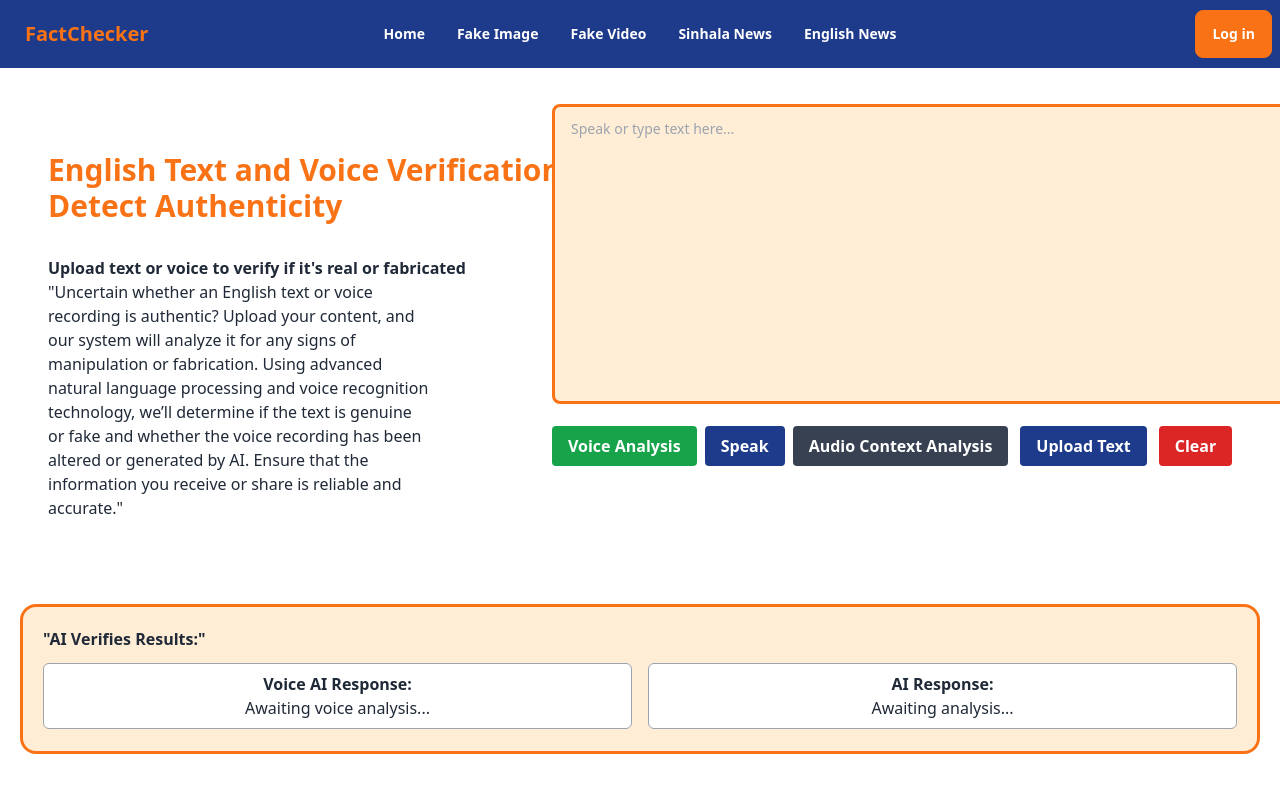
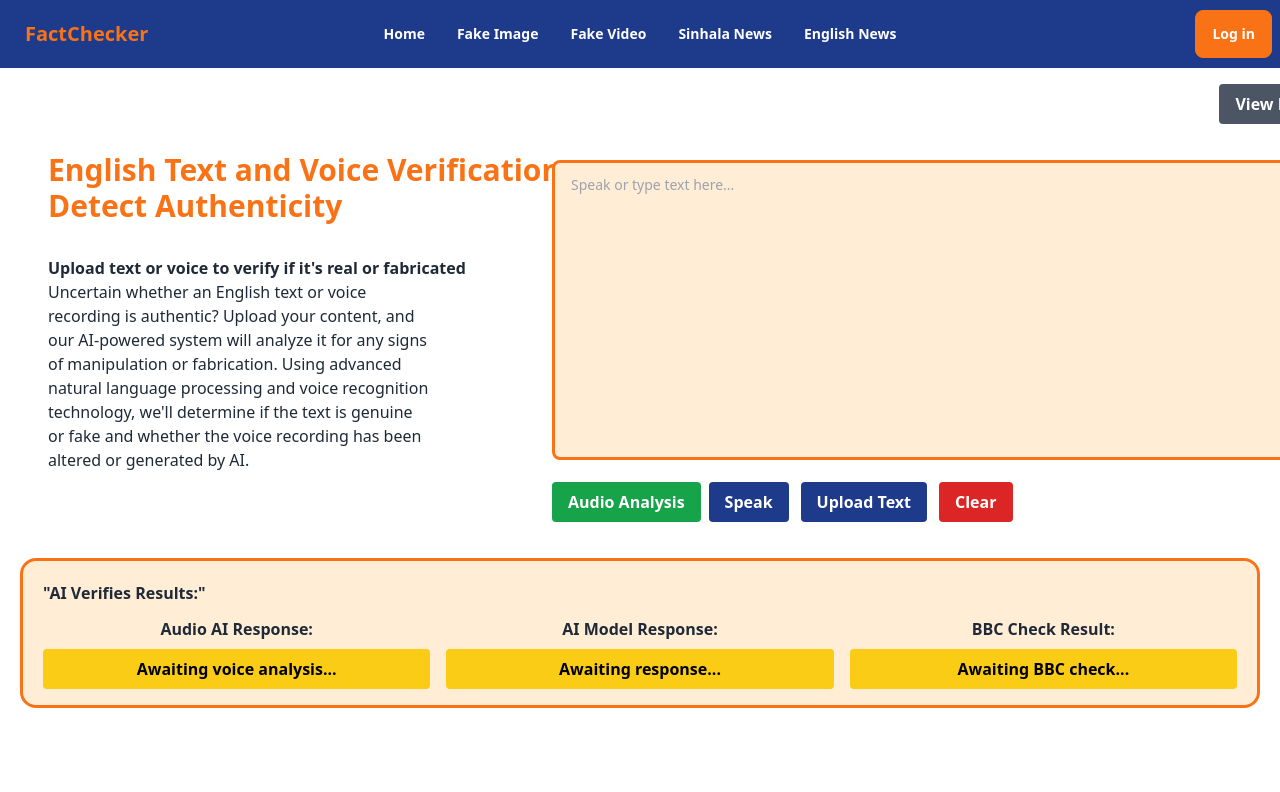
Before and after one commit to tharindudecosta/24-25J-144-Fake_news_detection_FE, a Next.js app: page /english_text in a window 1280 px wide. Shown: the top 792 px of the page. Built offline with nearby package versions, Linux system fonts and the light colour scheme.

Commit message:
Updated Eng Fake News and Audio Analysis

```diff
--- a/src/components/SpeechToText.tsx
+++ b/src/components/SpeechToText.tsx
@@ -17,7 +17,7 @@ interface SpeechToTextProps {
   onTranscript: (transcript: string) => void;
   onStopListening: () => void;
   onVoiceResponse: (response: string) => void;
-  onListeningChange?: (isListening: boolean) => void; // New Prop
+  onListeningChange?: (isListening: boolean) => void;
 }
 
 const SpeechToText = forwardRef<any, SpeechToTextProps>(
@@ -33,8 +33,6 @@ const SpeechToText = forwardRef<any, SpeechToTextProps>(
     const audioChunksRef = useRef<Blob[]>([]);
     const [isModalOpen, setIsModalOpen] = useState(false);
     const [selectedFile, setSelectedFile] = useState<File | null>(null);
-    const [isModalOpen1, setIsModalOpen1] = useState(false);
-    const [selectedFile1, setSelectedFile1] = useState<File | null>(null);
 
     useImperativeHandle(ref, () => ({
       stopListening() {
@@ -71,19 +69,12 @@ const SpeechToText = forwardRef<any, SpeechToTextProps>(
         recognitionRef.current.continuous = true;
 
         recognitionRef.current.onresult = (event: any) => {
-          let finalTranscript = ""; // Variable to store only final result text
-
-          // Loop through all results to find the final transcript
-          for (let i = event.resultIndex; i < event.results.length; i++) {
-            const result = event.results[i];
-            if (result.isFinal) {
-              finalTranscript = result[0].transcript; // Set the final result
-            }
+          let text = "";
+          for (let i = 0; i < event.results.length; i++) {
+            text += event.results[i][0].transcript;
           }
-
-          if (finalTranscript) {
-            setTranscript(finalTranscript); // Update the transcript only with final text
-          }
+          setTranscript(text);
+          onTranscript(text);
         };
 
         recognitionRef.current.onerror = (event: any) => {
@@ -116,7 +107,7 @@ const SpeechToText = forwardRef<any, SpeechToTextProps>(
     const toggleRecognition = () => {
       setIsListening((prevIsListening) => {
         const newIsListening = !prevIsListening;
-        onListeningChange?.(newIsListening); // Notify parent about state change
+        onListeningChange?.(newIsListening);
         return newIsListening;
       });
     };
@@ -158,15 +149,6 @@ const SpeechToText = forwardRef<any, SpeechToTextProps>(
       }
     };
 
-    const handleFileUpload1 = (event: React.ChangeEvent<HTMLInputElement>) => {
-      const file = event.target.files?.[0];
-      if (file && file.type === "audio/mpeg") {
-        setSelectedFile1(file);
-      } else {
-        alert("Please upload a valid .mp3 file.");
-      }
-    };
-
     const sendUploadedFile = async () => {
       if (!selectedFile) return;
       await uploadAudio(selectedFile);
@@ -187,7 +169,7 @@ const SpeechToText = forwardRef<any, SpeechToTextProps>(
           },
         });
         const response = await fetch(
-          "https://us-central1-regal-campus-448011-c9.cloudfunctions.net/pretrainmodel",
+          "https://pretrainmodel-766120731872.us-central1.run.app",
           { method: "POST", body: formData }
         );
         console.log("Response:", response);
@@ -195,27 +177,16 @@ const SpeechToText = forwardRef<any, SpeechToTextProps>(
         let responseMessage = "Failed to process audio.";
 
         if (result.message === "The input audio is classified as fake.") {
-          responseMessage = "Audio is AI-generated";
+          responseMessage = "Audio is AI-generated.";
         } else if (
           result.message === "The input audio is classified as real."
         ) {
-          responseMessage = "Audio is real";
+          responseMessage = "Audio is real.";
         }
 
         Swal.fire("Success", responseMessage, "success");
         onVoiceResponse(responseMessage);
-        setIsModalOpen(false);
-      } catch (error) {
-        console.error("Error uploading audio:", error);
-        onVoiceResponse("Error processing voice data.");
-      }
-    };
 
-    const sendUploadedFile1 = async (audioBlob: Blob | File) => {
-      const formData = new FormData();
-      formData.append("file", audioBlob, "recording.mp3");
-
-      try {
         Swal.fire({
           title: "Processing",
           text: "Please wait while we analyze the audio...",
@@ -226,8 +197,8 @@ const SpeechToText = forwardRef<any, SpeechToTextProps>(
           },
         });
 
-        const response = await fetch(
-          "https://voicetotext-830359766867.us-central1.run.app",
+        const response1 = await fetch(
+          "https://voicetotext-766120731872.us-central1.run.app",
           {
             method: "POST",
             body: formData,
@@ -235,19 +206,24 @@ const SpeechToText = forwardRef<any, SpeechToTextProps>(
         );
         console.log(response);
 
-        const result = await response.json();
-        console.log(result);
+        const result1 = await response1.json();
+        console.log(result1);
 
-        if (result.transcription) {
+        if (result1.transcription) {
           Swal.fire("Success", "Transcription complete!", "success");
-          setTranscript(result.transcription);
-          setIsModalOpen1(false);
+          console.log(result1.transcription);
+          setTranscript(
+            (prevTranscript) => prevTranscript + " " + result1.transcription
+          );
+          setIsModalOpen(false);
         } else {
           Swal.fire("Error", "Failed to transcribe audio.", "error");
         }
+
+        setIsModalOpen(false);
       } catch (error) {
         console.error("Error uploading audio:", error);
-        Swal.fire("Error", "Something went wrong. Try again!", "error");
+        onVoiceResponse("Error processing voice data.");
       }
     };
 
@@ -257,7 +233,7 @@ const SpeechToText = forwardRef<any, SpeechToTextProps>(
           className="w-50 py-2 px-4 rounded font-bold bg-green-600 text-white"
           onClick={() => setIsModalOpen(true)}
         >
-          Voice Analysis
+          Audio Analysis
         </button>
 
         {isModalOpen && (
@@ -314,41 +290,6 @@ const SpeechToText = forwardRef<any, SpeechToTextProps>(
         >
           {isListening ? "Stop Listening" : "Speak"}
         </button>
-        <button
-          className="ml-2 w-50 py-2 px-4 rounded font-bold bg-gray-700 text-white"
-          onClick={() => setIsModalOpen1(true)}
-        >
-          Audio Context Analysis
-        </button>
-        {isModalOpen1 && (
-          <div className="fixed inset-0 flex items-center justify-center bg-gray-900 bg-opacity-50">
-            <div className="bg-white p-6 rounded-lg shadow-lg w-96">
-              <h2 className="text-lg font-bold mb-4">Upload MP3 File</h2>
-              <label className="block w-full cursor-pointer text-center border-2 border-dashed border-gray-400 p-2 rounded-md hover:border-gray-600 transition mb-2">
-                <input type="file" accept=".mp3" onChange={handleFileUpload1} />
-                <span className="text-gray-600 text-sm font-medium">
-                  Click to Upload MP3 File
-                </span>
-              </label>
-
-              {selectedFile1 && (
-                <button
-                  className="w-full py-2 px-3 rounded-md bg-green-600 hover:bg-green-700 text-white font-bold shadow-md transition duration-300"
-                  onClick={() => sendUploadedFile1(selectedFile1)}
-                >
-                  Send File
-                </button>
-              )}
-
-              <button
-                className="mt-4 w-full py-2 px-3 rounded-md bg-red-500 hover:bg-red-600 text-white font-bold shadow-md transition duration-300"
-                onClick={() => setIsModalOpen1(false)}
-              >
-                Close
-              </button>
-            </div>
-          </div>
-        )}
       </div>
     );
   }
--- a/src/pages/english_text/index.tsx
+++ b/src/pages/english_text/index.tsx
@@ -6,30 +6,24 @@ import Niv from "@/components/niv";
 import Swal from "sweetalert2";
 import SpeechToText from "../../components/SpeechToText";
 import { auth, firestore } from "../../../firebaseconfig";
-import { collection, addDoc, doc, setDoc } from "firebase/firestore";
+import { collection, addDoc, doc } from "firebase/firestore";
 import axios from "axios";
 
 function Home() {
   const router = useRouter();
-  const [textAreaContent, setTextAreaContent] = useState(""); // State to store the text area content
+  const [textAreaContent, setTextAreaContent] = useState("");
   const [isListening, setIsListening] = useState(false);
   const [aiResponse, setAIResponse] = useState("");
-  const speechToTextRef = useRef<any>(null);
+  const [bbcResponse, setBBCResponse] = useState("");
+  const speechToTextRef = useRef(null);
   const [voiceResponse, setVoiceResponse] = useState("");
 
-  // To track if the last update was from transcription to avoid duplicate appends
-  const [lastTranscript, setLastTranscript] = useState("");
-
-  // Handle transcription updates
-  const handleTranscript = (text: string) => {
-    // Only append if the text has changed, preventing duplicate appends
-    if (text !== lastTranscript) {
-      setTextAreaContent((prevContent) => prevContent + text);
-      setLastTranscript(text); // Update the last transcription to avoid duplicates
+  const handleTranscript = (text) => {
+    if (!textAreaContent.trim()) {
+      setTextAreaContent(text);
     }
   };
 
-  // Handle stopping the transcription
   const handleStopListening = () => {
     Swal.fire(
       "Speech Recognition Stopped",
@@ -64,24 +58,46 @@ function Home() {
           Swal.showLoading();
         },
       });
+
       const response = await axios.post(
-        "https://us-central1-regal-campus-448011-c9.cloudfunctions.net/fakenewsEnglish",
+        "https://fakenewsenglish-766120731872.us-central1.run.app",
         { text: textAreaContent }
       );
 
       const apiResult = response.data.result;
-      console.log("API Result:", apiResult);
-
       const userDocRef = collection(firestore, "EnglishNews");
       const docRef = doc(userDocRef, userEmail);
+      const resultsCollection = collection(docRef, "Results");
 
-      await setDoc(docRef, {
-        inputText: textAreaContent,
-        result: apiResult,
-        timestamp: new Date(),
-      });
+      try {
+        const crawlResponse = await axios.post(
+          "https://englishwebscraping-766120731872.europe-west1.run.app",
+          { text: textAreaContent }
+        );
 
-      setAIResponse(apiResult);
+        const { status } = crawlResponse.data;
+        setBBCResponse(status === "found" ? "FOUND" : "NOT FOUND");
+
+        await addDoc(resultsCollection, {
+          inputText: textAreaContent,
+          aiResult: apiResult,
+          bbcResult: status === "found" ? "FOUND" : "NOT FOUND",
+          timestamp: new Date(),
+        });
+        setAIResponse(apiResult);
+
+        Swal.fire(
+          status === "found" ? "Content Verified" : "Content Not Found",
+          status === "found"
+            ? "This content exists on BBC!"
+            : "This content doesn't match BBC articles.",
+          status === "found" ? "success" : "warning"
+        );
+      } catch (crawlErr) {
+        console.error("Web scraping error:", crawlErr);
+        Swal.fire("Error", "BBC scraping failed. Try again.", "error");
+      }
+
       Swal.fire("Success", "The text was processed successfully!", "success");
     } catch (error) {
       console.error("Error submitting text:", error);
@@ -96,14 +112,33 @@ function Home() {
   const handleClear = () => {
     setTextAreaContent("");
     setAIResponse("");
+    setBBCResponse("");
     setVoiceResponse("");
-    setLastTranscript(""); // Reset the transcription tracking
     if (speechToTextRef.current) {
       speechToTextRef.current.clearTranscript();
     }
     window.location.reload();
-    console.log("Clearing data...");
     Swal.fire("Cleared", "The text and AI result have been cleared.", "info");
+  };
+
+  const handleViewHistory = () => {
+    router.push("/englishNewsHistory");
+  };
+
+  const getColorClass = (text, type) => {
+    if (!text) return "bg-yellow-400 text-black";
+    if (type === "bbc") {
+      return text === "FOUND"
+        ? "bg-green-500 text-white"
+        : "bg-red-500 text-white";
+    }
+    if (text.toLowerCase().includes("real")) return "bg-green-500 text-white";
+    if (
+      text.toLowerCase().includes("fake") ||
+      text.toLowerCase().includes("ai")
+    )
+      return "bg-red-500 text-white";
+    return "bg-yellow-400 text-black";
   };
 
   return (
@@ -115,39 +150,44 @@ function Home() {
             <h2 className="text-orange-500 text-3xl font-bold mb-8">
               English Text and Voice Verification: Detect Authenticity
             </h2>
-
             <b className="text-1.5xl me-5">
               Upload text or voice to verify if it's real or fabricated
             </b>
-
             <div className="card w-96 flex-grow me-3 relative">
               <p>
-                "Uncertain whether an English text or voice recording is
-                authentic? Upload your content, and our system will
+                Uncertain whether an English text or voice recording is
+                authentic? Upload your content, and our AI-powered system will
                 analyze it for any signs of manipulation or fabrication. Using
                 advanced natural language processing and voice recognition
-                technology, we’ll determine if the text is genuine or fake and
+                technology, we'll determine if the text is genuine or fake and
                 whether the voice recording has been altered or generated by AI.
-                Ensure that the information you receive or share is reliable and
-                accurate."
               </p>
             </div>
           </div>
           <div className="flex justify-center lg:w-1/2 w-full mb-8 lg:mb-0">
             <div>
+              <div className="flex justify-end mb-4">
+                <button
+                  className="bg-gray-600 text-white font-bold py-2 px-4 rounded"
+                  onClick={handleViewHistory}
+                >
+                  View History
+                </button>
+              </div>
               <textarea
                 className="textarea border-orange-500 bg-orange-100 border-[3px] mt-5 h-[300px] w-[100vh]"
-                value={textAreaContent} // Use state value
-                onChange={(e) => setTextAreaContent(e.target.value)} // Allow manual input
+                value={textAreaContent}
+                onChange={(e) => setTextAreaContent(e.target.value)}
                 placeholder="Speak or type text here..."
+                style={{ resize: "vertical" }}
               ></textarea>
 
               <div className="flex items-center space-x-3 mt-4">
                 <SpeechToText
                   ref={speechToTextRef}
-                  onTranscript={handleTranscript} // Handle transcription
+                  onTranscript={handleTranscript}
                   onStopListening={handleStopListening}
-                  onVoiceResponse={(response) => setVoiceResponse(response)}
+                  onVoiceResponse={setVoiceResponse}
                   onListeningChange={setIsListening}
                 />
 
@@ -172,13 +212,39 @@ function Home() {
       <div className="card border border-orange-500 bg-orange-100 border-[3px] rounded-box h-[150px] flex-grow m-5 p-5">
         <b className="text-1.5xl">"AI Verifies Results:"</b>
         <div className="flex justify-between mt-3 gap-4">
-          <div className="border border-gray-400 bg-white rounded-md p-2 w-1/2 text-center">
-            <b>Voice AI Response:</b>
-            <div>{voiceResponse || "Awaiting voice analysis..."}</div>
+          <div className="w-1/3 text-center">
+            <b>Audio AI Response:</b>
+            <button
+              disabled
+              className={`${getColorClass(
+                voiceResponse
+              )} font-semibold py-2 px-4 rounded mt-2 w-full cursor-default`}
+            >
+              {voiceResponse || "Awaiting voice analysis..."}
+            </button>
           </div>
-          <div className="border border-gray-400 bg-white rounded-md p-2 w-1/2 text-center">
-            <b>AI Response:</b>
-            <div>{aiResponse || "Awaiting analysis..."}</div>
+          <div className="w-1/3 text-center">
+            <b>AI Model Response:</b>
+            <button
+              disabled
+              className={`${getColorClass(
+                aiResponse
+              )} font-semibold py-2 px-4 rounded mt-2 w-full cursor-default`}
+            >
+              {aiResponse || "Awaiting response..."}
+            </button>
+          </div>
+          <div className="w-1/3 text-center">
+            <b>BBC Check Result:</b>
+            <button
+              disabled
+              className={`${getColorClass(
+                bbcResponse,
+                "bbc"
+              )} font-semibold py-2 px-4 rounded mt-2 w-full cursor-default`}
+            >
+              {bbcResponse || "Awaiting BBC check..."}
+            </button>
           </div>
         </div>
       </div>
```
